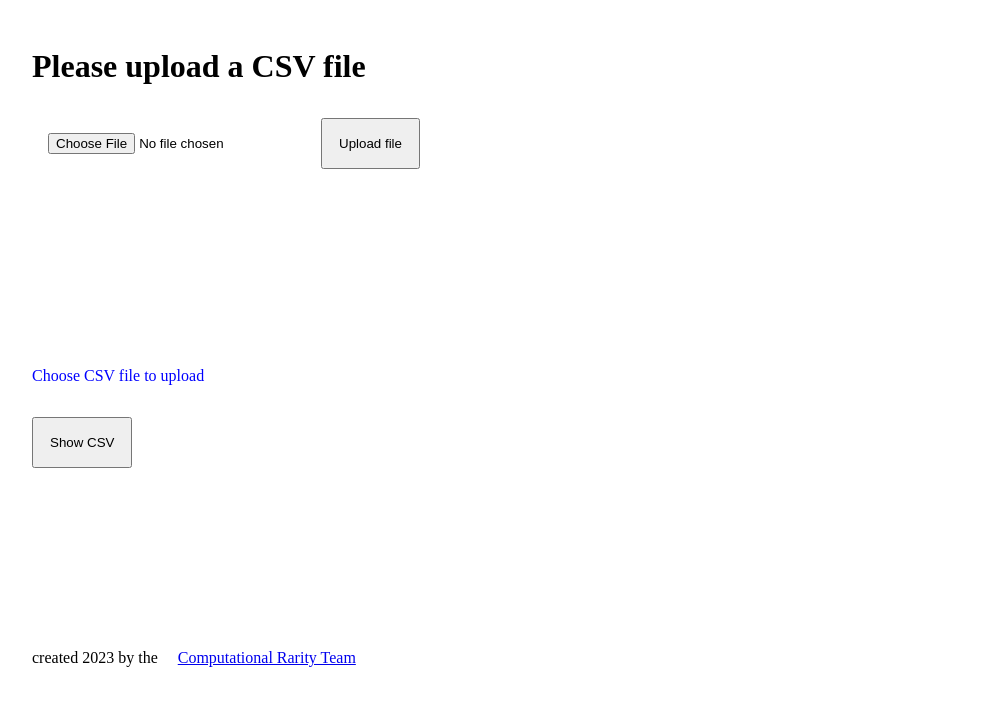
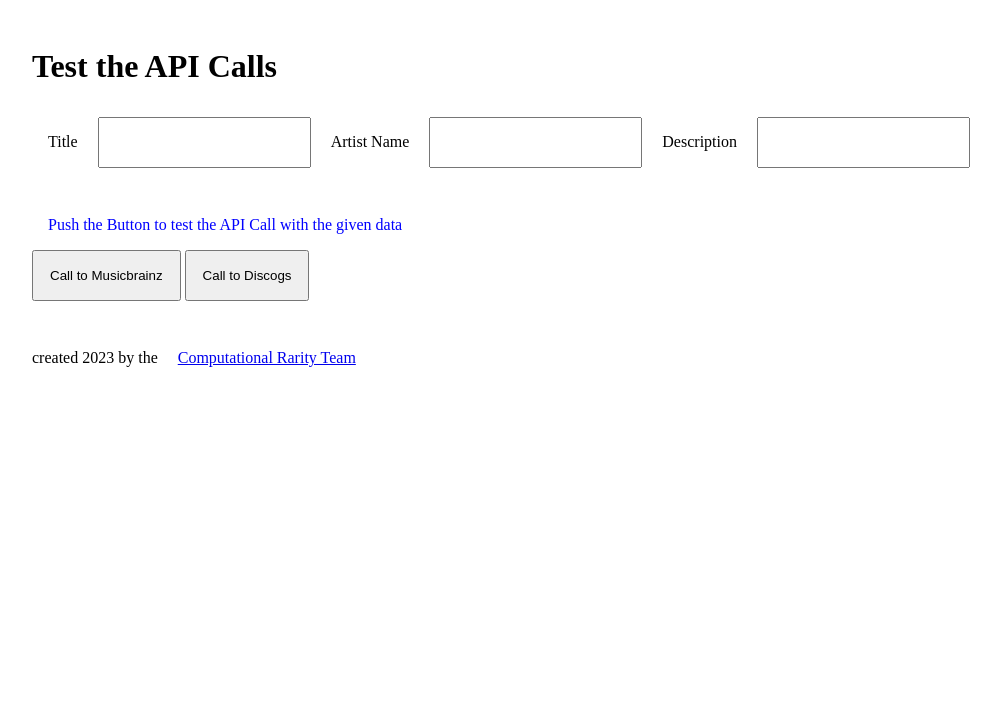
Before and after one commit to computational-rarity-team/batch-api-retrieval, a Flask app: page / in a window 1280 px wide. Shown: the top 706 px of the page, without its empty margins (16-1017 px from the left). Run offline with Flask 2, Linux system fonts and the light colour scheme.

Commit message:
test api branch

```diff
--- a/app.py
+++ b/app.py
@@ -1,5 +1,5 @@
 # flask imports
-from flask import Flask, render_template, request, session
+from flask import Flask, render_template, request, session, jsonify
 # misc system imports
 import os
 import urllib3
@@ -183,6 +183,13 @@ def find_matches():
 
     return render_template('find_matches.html', data_var = the_results)
 
+@app.route('/ajax', methods = ['POST'])
+def ajax_request():
+    title = request.form['title']
+    name = request.form['name']
+    description = request.form['description']
+    return jsonify(title=title,name=name,description=description)
+
 
 if __name__ == '__main__':
     app.run(debug=True)
--- /dev/null
+++ b/static/scripts.js
@@ -0,0 +1,114 @@
+    function callMB()
+    {
+        var req = new XMLHttpRequest()
+        req.onreadystatechange = function()
+        {
+            if (req.readyState == 4)
+            {
+                if (req.status != 200)
+                {
+                    //error handling code here
+                }
+                else
+                {
+                    var response = JSON.parse(req.responseText)
+                    if (response.title != null) {
+                        document.getElementById('myDiv').innerHTML = response.title
+                    } else {
+                        if (response.name != null) {
+                            document.getElementById('myDiv').innerHTML = response.name
+                        } else {
+                            if (response.description != null) {
+                                document.getElementById('myDiv').innerHTML = response.description
+                            } else {
+                                document.getElementById('myDiv').innerHTML = "<p>Please enter something into the API tester.</p>"
+                            }
+                        }
+                    }
+                }
+            }
+        }
+
+        req.open('POST', '/ajax')
+        req.setRequestHeader("Content-type", "application/x-www-form-urlencoded")
+        var title = document.getElementById('title').value
+        var name = document.getElementById('name').value
+        var description = document.getElementById('description').value
+        var postVars = 'title='+title+'&name='+name+'&description='+description
+        req.send(postVars)
+
+        return false
+    }
+
+    function callDC()
+    {
+        var req = new XMLHttpRequest()
+        req.onreadystatechange = function()
+        {
+            if (req.readyState == 4)
+            {
+                if (req.status != 200)
+                {
+                    //error handling code here
+                }
+                else
+                {
+                    var response = JSON.parse(req.responseText)
+                    console.log(response)
+                    if (response.title != null || response.title != "") {
+                        document.getElementById('myDiv').innerHTML = response.title
+                    } else {
+                        if (response.name != null) {
+                            document.getElementById('myDiv').innerHTML = response.name
+                        } else {
+                            if (response.description != null) {
+                                document.getElementById('myDiv').innerHTML = response.description
+                            } else {
+                                document.getElementById('myDiv').innerHTML = "<p>Please enter something into the API tester.</p>"
+                            }
+                        }
+                    }
+                }
+            }
+        }
+
+        req.open('POST', '/ajax')
+        req.setRequestHeader("Content-type", "application/x-www-form-urlencoded")
+        var title = document.getElementById('title').value
+        var name = document.getElementById('name').value
+        var description = document.getElementById('description').value
+        var postVars = 'title='+title+'&name='+name+'&description='+description
+        req.send(postVars)
+
+        return false
+    }
+
+    function loadXMLDoc()
+    {
+        var req = new XMLHttpRequest()
+        req.onreadystatechange = function()
+        {
+            if (req.readyState == 4)
+            {
+                if (req.status != 200)
+                {
+                    //error handling code here
+                }
+                else
+                {
+                    var response = JSON.parse(req.responseText)
+                    document.getElementById('myDiv').innerHTML = response.title
+                }
+            }
+        }
+
+        req.open('POST', '/ajax')
+        req.setRequestHeader("Content-type", "application/x-www-form-urlencoded")
+        var title = document.getElementById('title').value
+        var name = document.getElementById('name').value
+        var description = document.getElementById('description').value
+        var postVars = 'title='+title+'&name='+name+'&description='+description
+        req.send(postVars)
+
+        return false
+    }
--- a/templates/index.html
+++ b/templates/index.html
@@ -1,18 +1,21 @@
 {% extends 'layout.html' %}
-{% block title %}Batch Material Retrieval{% endblock%}
-
+{% block title %}Test that API{% endblock%}
 
 {% block content %}
-<h1>Please upload a CSV file</h1>
+<h1>Test the API Calls</h1>
 
-<form method="POST" enctype="multipart/form-data" action="/">
-	<input type="file" id="myFile" name="uploaded-file" accept=".csv">
-	<input type="submit" value="Upload file">
-</form>
-<br>
-<p style="color:blue;">Choose CSV file to upload</p>
-<form action="/show_data">
-	<input type="submit" value="Show CSV" />
+<form action="send_data">
+	<label for="title">Title</label>
+	<input type="text" name="title" id="title">
+	<label for="name">Artist Name</label>
+	<input type="text" name="name" id="name">
+	<label for="description">Description</label>
+	<input type="text" name="description" id="description">
+
+	<div id="myDiv"></div>
+	<p style="color:blue;">Push the Button to test the API Call with the given data</p>
+	<input type="submit" value="Call to Musicbrainz" onclick="return callMB()" />
+	<input type="submit" value="Call to Discogs" onclick="return callDC()"/>
 </form>
 
 {% endblock %}
@@ -21,4 +24,5 @@
 <footer>created 2023 by the <a href="https://github.com/computational-rarity-team" target="_blank">Computational Rarity Team</a></footer>
 {% endblock %}
 
-{% block script %} <script type="text/javascript"> window.onload = () => console.log('Document ready!'); </script> {% endblock %}
+{% block script %} <script type="text/javascript"> window.onload = () => console.log('Document ready!'); </script>
+					<script src="{{ url_for('static', filename='scripts.js' )}}"></script> {% endblock %}
```
Also changed, not shown: ajax_example.py (added, +72 -0 lines), templates/index_orig.html (added, +24 -0 lines), 2 other files.
